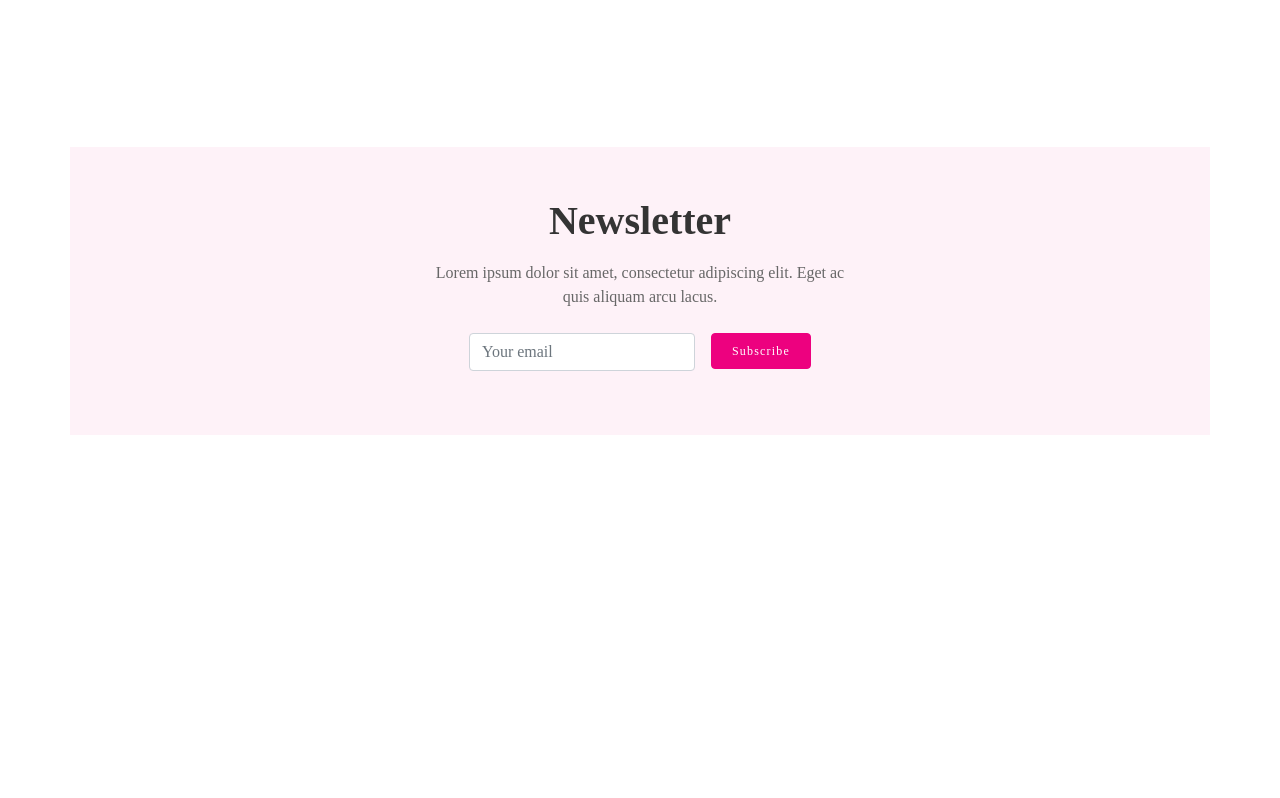
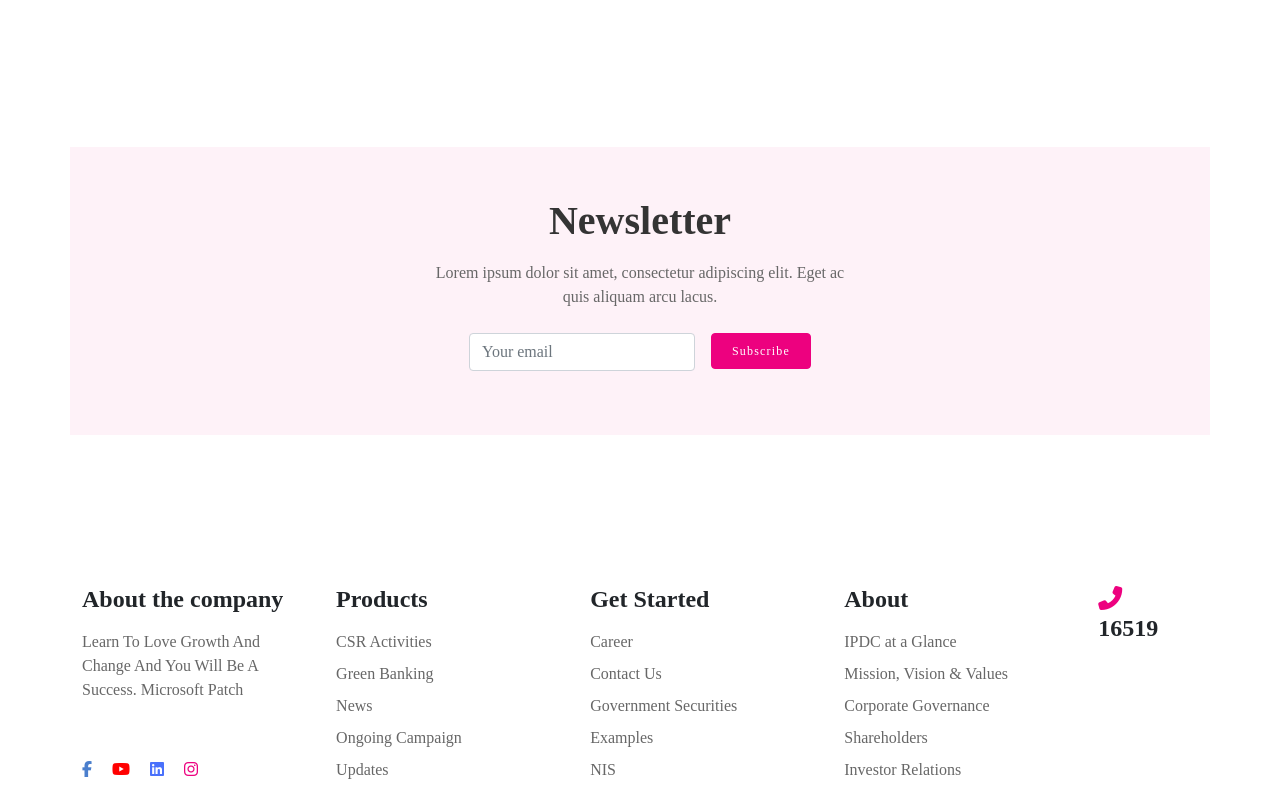
Before and after one commit to IshtiaqAhmed001/banking-website, a plain HTML site: page index.html in a window 1280 px wide. Shown: the part 3671-4469 px from the top of the page. Before the commit the page ends 4256 px from the top, so only its background shows below. Drawn offline with nearby package versions, Linux system fonts and the light colour scheme; a web font is replaced by a local one.

Commit message:
footer done with vanila css

```diff
--- a/css/style.css
+++ b/css/style.css
@@ -122,3 +122,13 @@ h2{
     letter-spacing: 0.1em;
     font-weight:lighter;
 }
+
+/* footer */
+.footer-grid{
+    display: grid;
+    grid-template-columns: repeat(4,1fr) 0.4fr;
+    grid-column-gap: 5px;
+}
+footer ul li{
+    color: #676767;
+}
--- a/index.html
+++ b/index.html
@@ -305,6 +305,55 @@
             </form>
         </section>
     </main>
+    <footer class="container">
+        <div class="footer-grid">
+            <div class="grid-1 d-flex flex-column">
+                <h4 class="fw-bold mb-3">About the company</h4>
+                <p class="w-75">Learn To Love Growth And Change And You Will Be A Success. Microsoft Patch </p>
+                <div class="social-links mt-auto mb-3">
+                    <i class="fab fa-facebook-f me-3"></i>
+                    <i class="fab fa-youtube me-3"></i>
+                    <i class="fab fa-linkedin me-3"></i>
+                    <i class="fab fa-instagram"></i>
+                </div>
+            </div>
+            <div class="grid-2">
+                <h4 class="fw-bold mb-3">Products</h4>
+                <ul class="list-unstyled">
+                    <li class="mb-2">CSR Activities</li>
+                    <li class="mb-2">Green Banking</li>
+                    <li class="mb-2">News</li>
+                    <li class="mb-2">Ongoing Campaign</li>
+                    <li class="mb-2">Updates</li>
+                </ul>
+            </div>
+            <div class="grid-3">
+                <h4 class="fw-bold mb-3">Get Started</h4>
+                <ul class="list-unstyled">
+                    <li class="mb-2">Career</li>
+                    <li class="mb-2">Contact Us</li>
+                    <li class="mb-2">Government Securities</li>
+                    <li class="mb-2">Examples</li>
+                    <li class="mb-2">NIS</li>
+                </ul>
+            </div>
+            <div class="grid-4">
+                <h4 class="fw-bold mb-3">About</h4>
+                <ul class="list-unstyled">
+                    <li class="mb-2">IPDC at a Glance</li>
+                    <li class="mb-2">Mission, Vision & Values</li>
+                    <li class="mb-2">Corporate Governance</li>
+                    <li class="mb-2">Shareholders</li>
+                    <li class="mb-2">Investor Relations</li>
+                </ul>
+            </div>
+            <div class="grid-5">
+
+                <h4 class="fw-bold"><i class="fas fa-phone-alt me-3 f"></i>16519</h4>
+            </div>
+
+        </div>
+    </footer>
 
     <!-- bootstrap script  -->
     <script src="https://cdn.jsdelivr.net/npm/bootstrap@5.0.2/dist/js/bootstrap.bundle.min.js"
```
